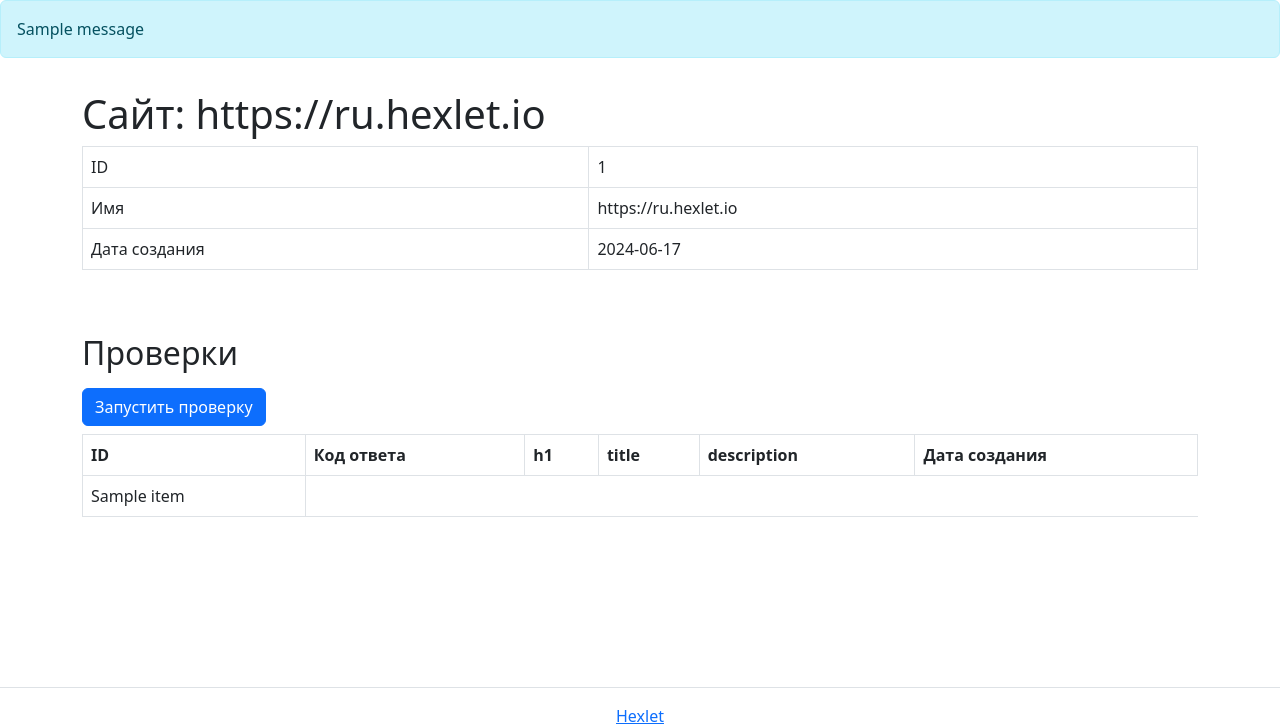
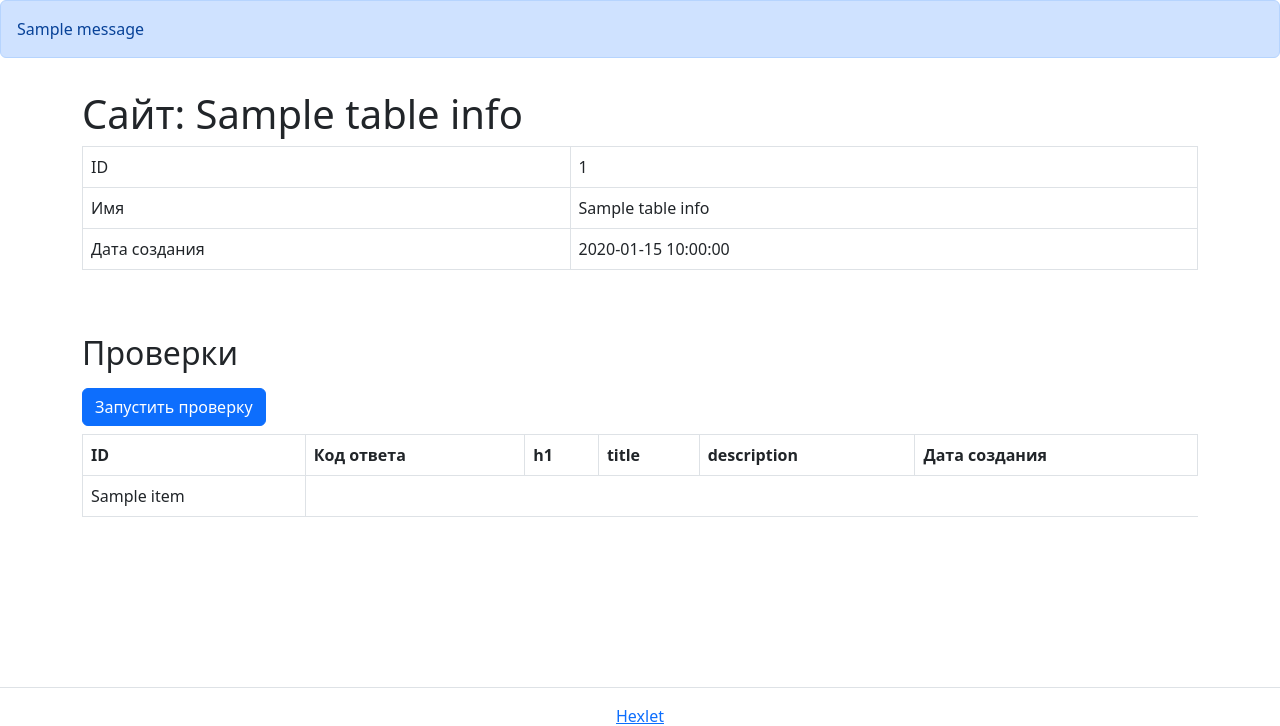
Before and after one commit to ddertaliss/python-project-83, a Flask app: template page_analyzer/templates/checks.html in a window 1280 px wide. Shown: the part 56-782 px from the top of the page. Run offline with Flask 3, Linux system fonts and the light colour scheme; the template is opened without the code that fills it: most values are stand-ins (such as "Sample title", 1, 10 or a date in 2020); one stand-in notice (Sample message) is shown; some libraries are stand-ins or nearby versions.

Commit message:
add sites check

```diff
--- a/page_analyzer/app.py
+++ b/page_analyzer/app.py
@@ -3,6 +3,7 @@
 import requests
 from dotenv import load_dotenv
 from flask import Flask, render_template, request, flash, redirect, url_for
+from bs4 import BeautifulSoup
 from urllib.parse import urlparse
 from validators.url import url
 from datetime import datetime
@@ -15,6 +16,7 @@
 conn = psycopg2.connect(DATABASE_URL)
 cur = conn.cursor()
 
+
 @app.route('/', methods=['GET'])
 def start():
     return render_template('home.html')
@@ -24,16 +26,45 @@
 def show():
     flag = False
     if request.method == 'GET':
-        cur.execute('SELECT * FROM urls')
-        info = cur.fetchall()
+        cur.execute(
+            'SELECT id, name, DATE(created_at) FROM urls ORDER BY id DESC'
+            )
+        urls_info = cur.fetchall()
+        cur.execute(
+            'SELECT url_id, status_code FROM url_checks WHERE id IN (SELECT MAX(id) FROM url_checks GROUP BY url_id)'  # noqa: E501
+            )
+        urls_check = cur.fetchall()
+        info = []
+
+        for item in urls_info:
+            info.append(
+                {
+                    'id': item[0],
+                    'name': item[1],
+                    'created_at': item[2],
+                    'status_code': None
+                    }
+                )
+
+        print(info)
+
+        for indx, item in enumerate(info):
+            id = item['id']
+            print(id)
+            for i in urls_check:
+                if i[0] == id:
+                    info[indx]['status_code'] = i[1]
+        print(info)
         return render_template('show.html', info=info)
+
     if request.method == 'POST':
         site_url = request.form.get('url')
         if url:
             print('юрл есть')
             if len(site_url) > 255:
                 print('длинный сайт')
-                flash('too long', 'err')
+                flash('Некорректый URL', 'error')
+                return render_template('home.html')
             else:
                 print('длина нормальная')
                 print('переходим в иф')
@@ -44,8 +75,9 @@
                     flag = True
                     print('флаг изменен на true')
                 else:
-                    print('ошибка в трае')
-                    flash('unable to load site')
+                    print('сайт не работает')
+                    flash('Некорректый URL')
+                    return render_template('home.html')
         if flag:
             print('флаг true, продолжаем')
             site = urlparse(site_url)
@@ -60,10 +92,14 @@
             print('GOOOFY AHH DUBLICATE:', dublicates)
             if len(dublicates) < 1:
                 print('записи еще нет, добавляем в таблицу')
-                cur.execute("INSERT INTO urls (name, created_at) VALUES (%s, %s)", (full_name, datetime.now()))
+                flash('Страница успешно добавлена')
+                cur.execute(
+                    "INSERT INTO urls (name, created_at) VALUES (%s, %s)",
+                    (full_name, datetime.now())
+                    )
                 conn.commit()
             else:  # потом удалить
-                flash('Запись уже добавлена', 'ok')
+                flash('Страница уже существует')
                 print('обнаржены дубликаты, запись не добавлена')  # удалить
             cur.execute('SELECT * FROM urls ORDER BY created_at')
             info = cur.fetchall()
@@ -75,16 +111,60 @@
             print('ID:', id)
             return redirect(url_for('.show_id', id=id))
 
+
 @app.route('/urls/<int:id>')
 def show_id(id):
-    cur.execute("SELECT * FROM urls WHERE id = %s", (id,))
-    info = cur.fetchall()
-    return render_template('checks.html', info=info, id=id)
+    cur.execute(
+        'SELECT id, name, DATE(created_at) FROM urls WHERE id = %s', (id,)
+        )
+    temp_info = cur.fetchall()
+    print('table info', temp_info)
+    table_info = {
+        'id': temp_info[0][0],
+        'name': temp_info[0][1],
+        'created_at': temp_info[0][2]
+    }
+    print(table_info)
+    cur.execute('SELECT id, status_code, h1, title, description, DATE(created_at) FROM url_checks WHERE url_id = %s ORDER BY id DESC', (id,))  # noqa: E501
+    check_info = cur.fetchall()
+    return render_template(
+        'checks.html',
+        table_info=table_info,
+        check_info=check_info,
+        id=id
+        )
+
 
 @app.post('/urls/<id>/checks')
 def checks(id):
-    cur.execute("INSERT INTO url_checks (url_id) VALUES (%s)", (id,))
-    conn.commit()
-    cur.execute('SELECT * FROM url_checks WHERE url_id = %s', (id,))
-    info = cur.fetchall()
-    return render_template('checks.html', info=info, id=id)
+    cur.execute("SELECT name FROM urls WHERE id = %s", (id,))
+    site_name = (cur.fetchall())[0][0]
+    req = requests.get(site_name)
+    response = req.status_code
+    if response != 200:
+        flash('Произошла ошибка при проверке', 'error')
+    else:
+        h1_text = ''
+        title_text = ''
+        meta_text = ''
+        html = req.text
+        soup = BeautifulSoup(html, 'html.parser')
+        h1 = soup.h1
+        print('h1:', h1)
+        if h1 and h1.contents:
+            h1_text = (h1.contents)[0]
+        title = soup.title
+        print('title:', title)
+        if title and title.contents:
+            title_text = (title.contents)[0]
+        meta = soup(name='meta', attrs={'name': 'description'})
+        print('meta:', meta)
+        if meta and meta[0].get('content'):
+            meta_text = meta[0].get('content')
+        cur.execute(
+            "INSERT INTO url_checks (url_id, status_code, h1, title, description, created_at) VALUES (%s, %s, %s, %s, %s, %s)",  # noqa E:501
+            (id, int(response), str(h1_text), str(title_text), str(meta_text), datetime.now(),)  # noqa E:501
+            )
+        conn.commit()
+        flash('Страница успешно проверена')
+    return redirect(url_for('.show_id', id=id))
--- a/page_analyzer/templates/checks.html
+++ b/page_analyzer/templates/checks.html
@@ -21,19 +21,23 @@
 
   </header>
 
-  <div class="alert alert-info" role="alert">
     {% with message = get_flashed_messages() %}
       {% if message %}
         {% for msg in message %}
-          {{ msg }}
+          <div class="alert alert-primary" role="alert">
+            {{ msg }}
+          </div>
         {% endfor %}
       {% endif %}
     {% endwith %}
-  </div>
 
   <main class="flex-grow-1">
     <div class="container-lg mt-3">
-      <h1>Сайт: https://ru.hexlet.io</h1>
+      <h1>Сайт:
+        {% if table_info %}
+          {{ table_info.get('name') }}
+        {% endif %}
+      </h1>
 
 
   <div class="table-responsive">
@@ -41,15 +45,27 @@
       <tbody>
         <tr>
           <td>ID</td>
-          <td>1</td>
+          <td>
+            {% if table_info %}
+              {{ table_info.get('id') }}
+            {% endif %}
+          </td>
         </tr>
         <tr>
           <td>Имя</td>
-          <td>https://ru.hexlet.io</td>
+          <td>
+            {% if table_info %}
+              {{ table_info.get('name') }}
+            {% endif %}
+          </td>
         </tr>
         <tr>
           <td>Дата создания</td>
-          <td>2024-06-17</td>
+          <td>
+            {% if table_info %}
+              {{ table_info.get('created_at') }}
+            {% endif %}
+          </td>
         </tr>
       </tbody>
     </table>
@@ -74,15 +90,13 @@
     </thead>
       <tbody>
 
-    <tr>
-      {% for line in info %}
+      {% for line in check_info %}
         <tr>
           {% for item in line %}
             <td>{{ item }}</td>
           {% endfor %}
         </tr>
       {% endfor %}
-    </tr>
 
     </tbody>
     </table>
--- a/pyproject.toml
+++ b/pyproject.toml
@@ -18,6 +18,7 @@
 psycopg2-binary = "^2.9.9"
 validators = "^0.28.3"
 requests = "^2.32.3"
+beautifulsoup4 = "^4.12.3"
 
 [tool.poetry.scripts]
 app = "page_analyzer.app:start"
```
Also changed, not shown: page_analyzer/templates/home.html (+21 -8 lines), page_analyzer/templates/show.html (+12 -7 lines), 4 other files.
